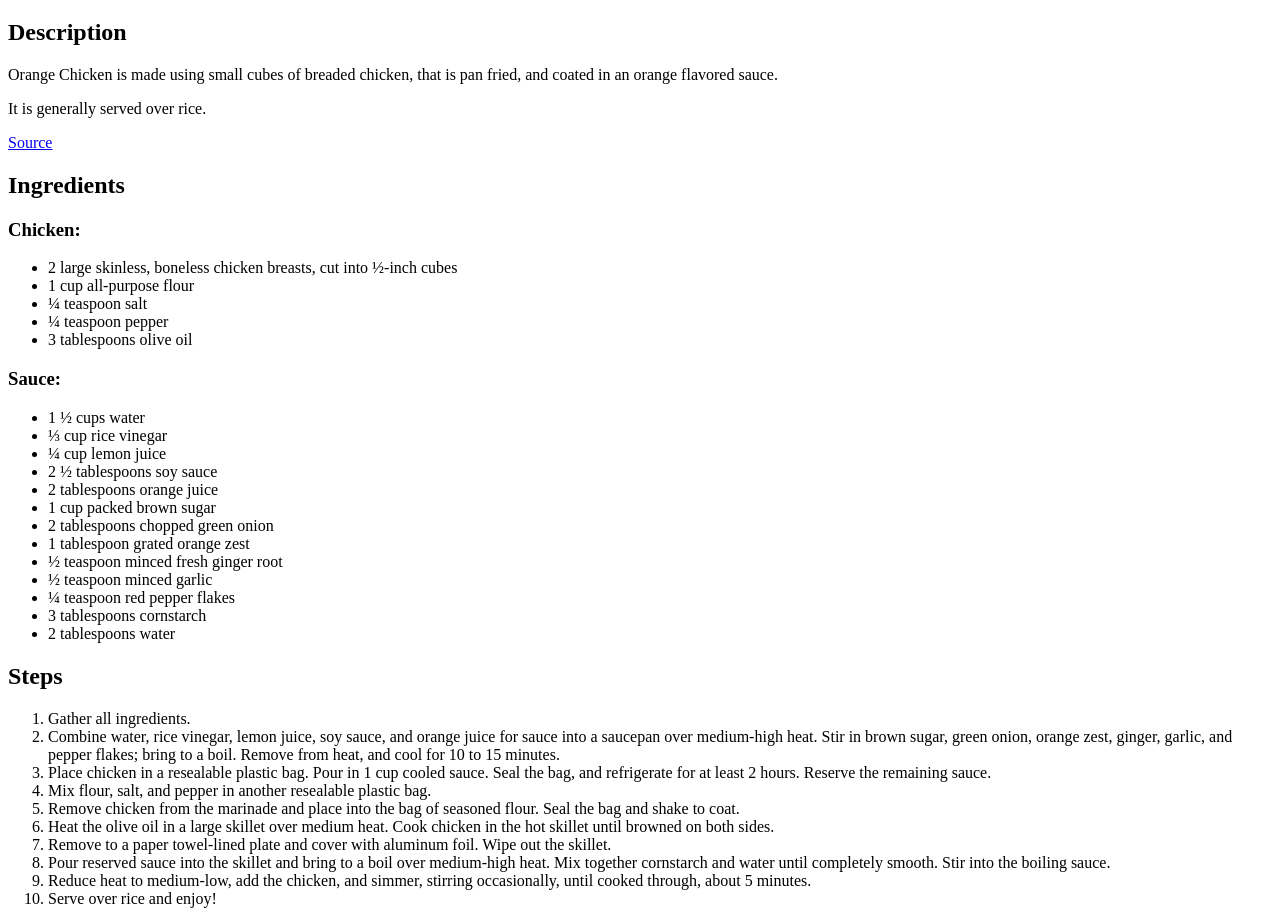
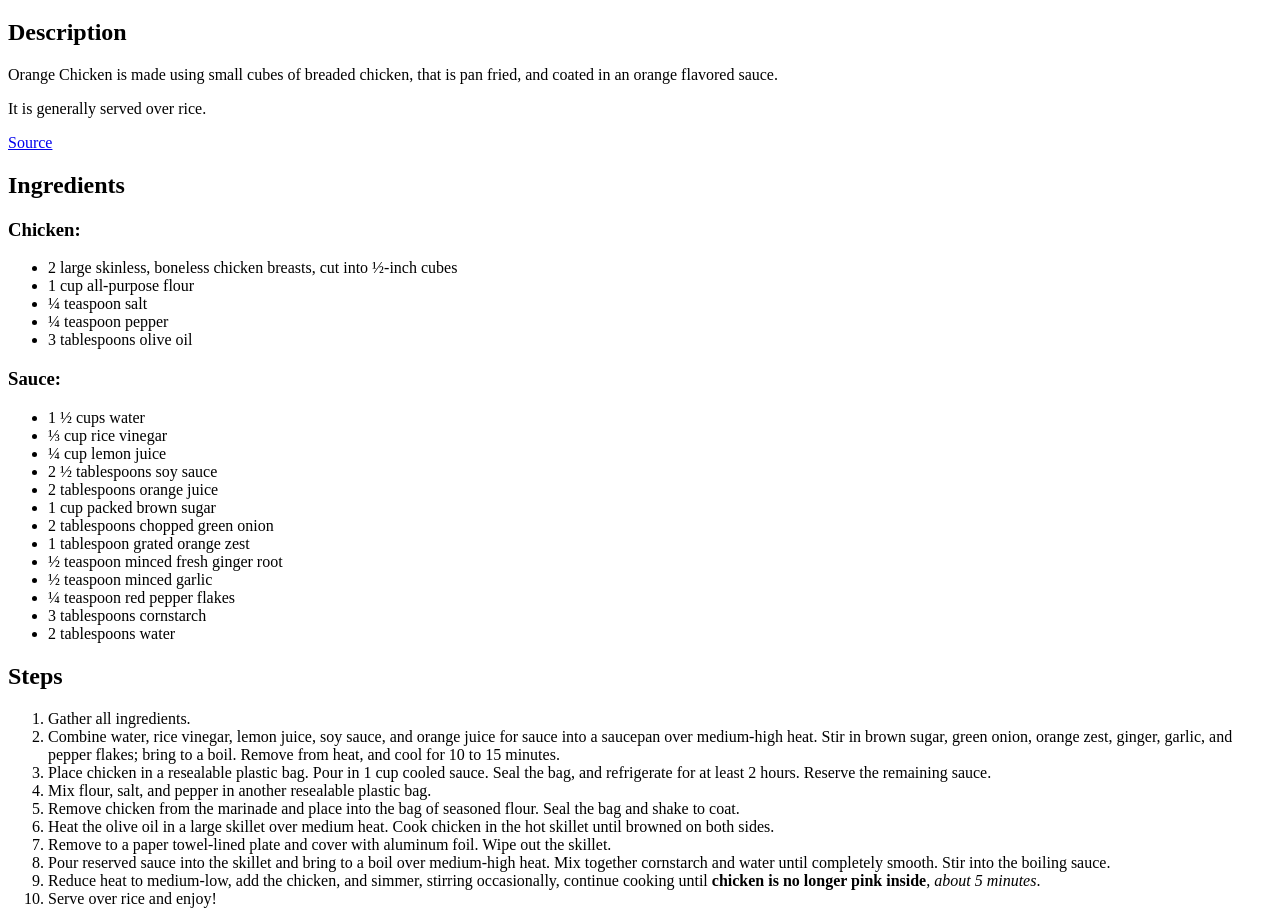
Before and after one commit to DougRoehm/odin-recipes, a plain HTML site: page recipes/orange-chicken.html in a window 1280 px wide. Shown: the part 87-1011 px from the top of the page. Drawn offline with Linux system fonts and the light colour scheme.

Commit message:
Add bold and italics to cook of chicken
Used strong and em elements to ensure assistive technology will
emphasize the importance of fully cooking the chicken.

```diff
--- a/recipes/orange-chicken.html
+++ b/recipes/orange-chicken.html
@@ -52,7 +52,7 @@
         <li>Heat the olive oil in a large skillet over medium heat. Cook chicken in the hot skillet until browned on both sides.</li>
         <li>Remove to a paper towel-lined plate and cover with aluminum foil. Wipe out the skillet.</li>
         <li>Pour reserved sauce into the skillet and bring to a boil over medium-high heat. Mix together cornstarch and water until completely smooth. Stir into the boiling sauce.</li>
-        <li>Reduce heat to medium-low, add the chicken, and simmer, stirring occasionally, until cooked through, about 5 minutes.</li>
+        <li>Reduce heat to medium-low, add the chicken, and simmer, stirring occasionally, continue cooking until <strong>chicken is no longer pink inside</strong>, <em>about 5 minutes</em>.</li>
         <li>Serve over rice and enjoy!</li>
      </ol>
 
```
Also changed, not shown: recipes/butter-chicken.html (+1 -1 lines).
